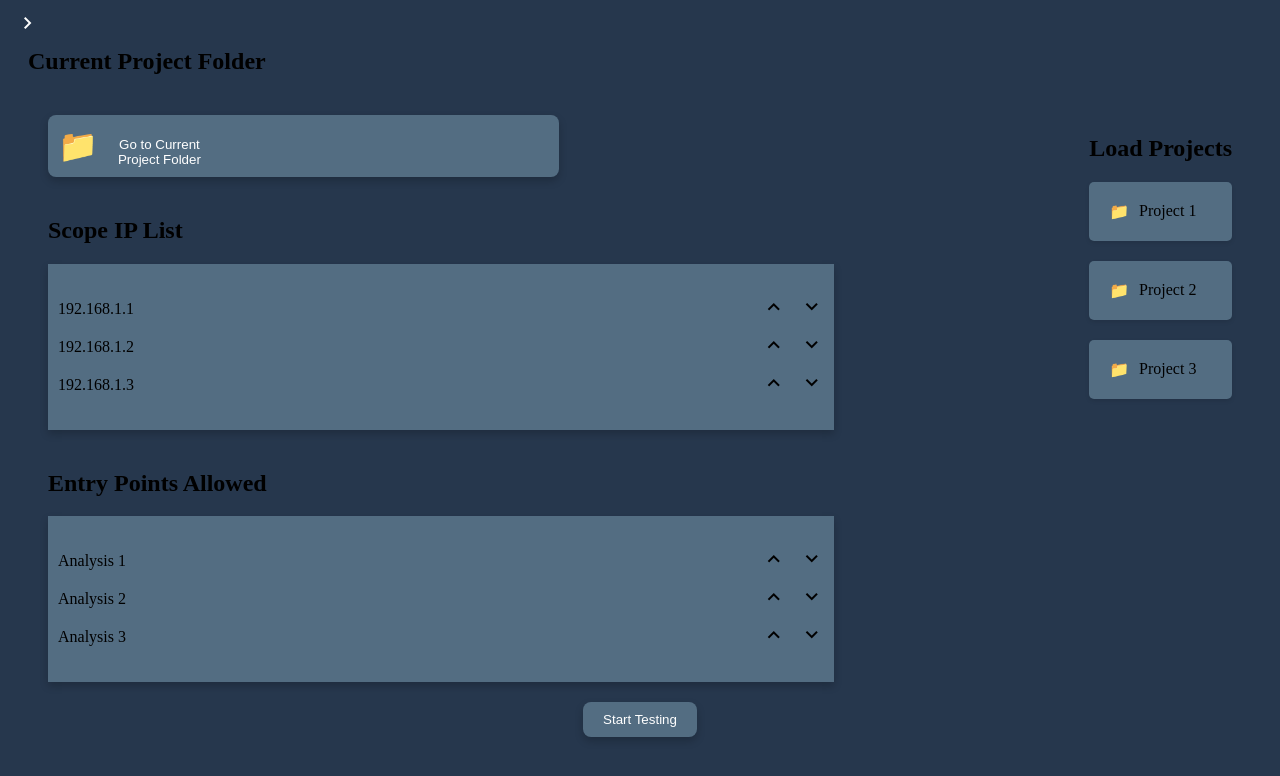
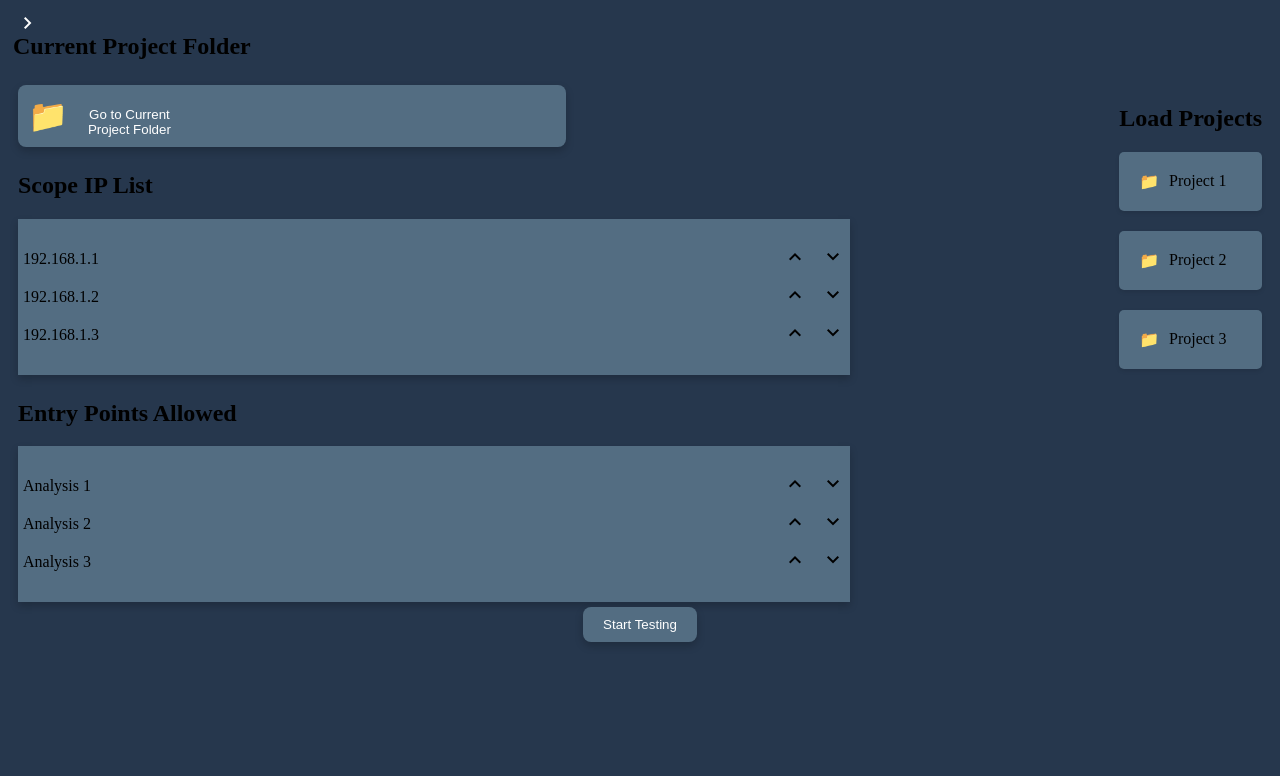
Before and after one commit to Walt-20/CS4311_INFILTR8_7TheWarriors_Fall2024, a SvelteKit app: page /project in a window 1280 px wide. Shown: the top 776 px of the page. Built offline with nearby package versions, Linux system fonts and the light colour scheme.

Commit message:
updated some padding issues

```diff
--- a/src/routes/project/+page.svelte
+++ b/src/routes/project/+page.svelte
@@ -38,8 +38,8 @@
         display: grid;
         grid-template-columns: 1fr auto;
         grid-template-areas: "current-project load" "ip load" "entry load";
-        grid-gap: 20px;
-        padding: 20px;
+        grid-gap: 5px;
+        padding: 5px;
     }
 
     .current-project {
@@ -83,7 +83,7 @@
         background-color: rgba(83,109,130,255);
         box-shadow: 0 4px 8px rgba(0, 0, 0, 0.2);
         width: 75%;
-        padding: 10px;
+        padding: 5px;
     }
 
     .scope-list:hover, .entry-list:hover {
@@ -138,7 +138,7 @@
     }
 
     .main {
-        padding: 20px;
+        padding: 5px;
     }
 
     .arrow {
```
